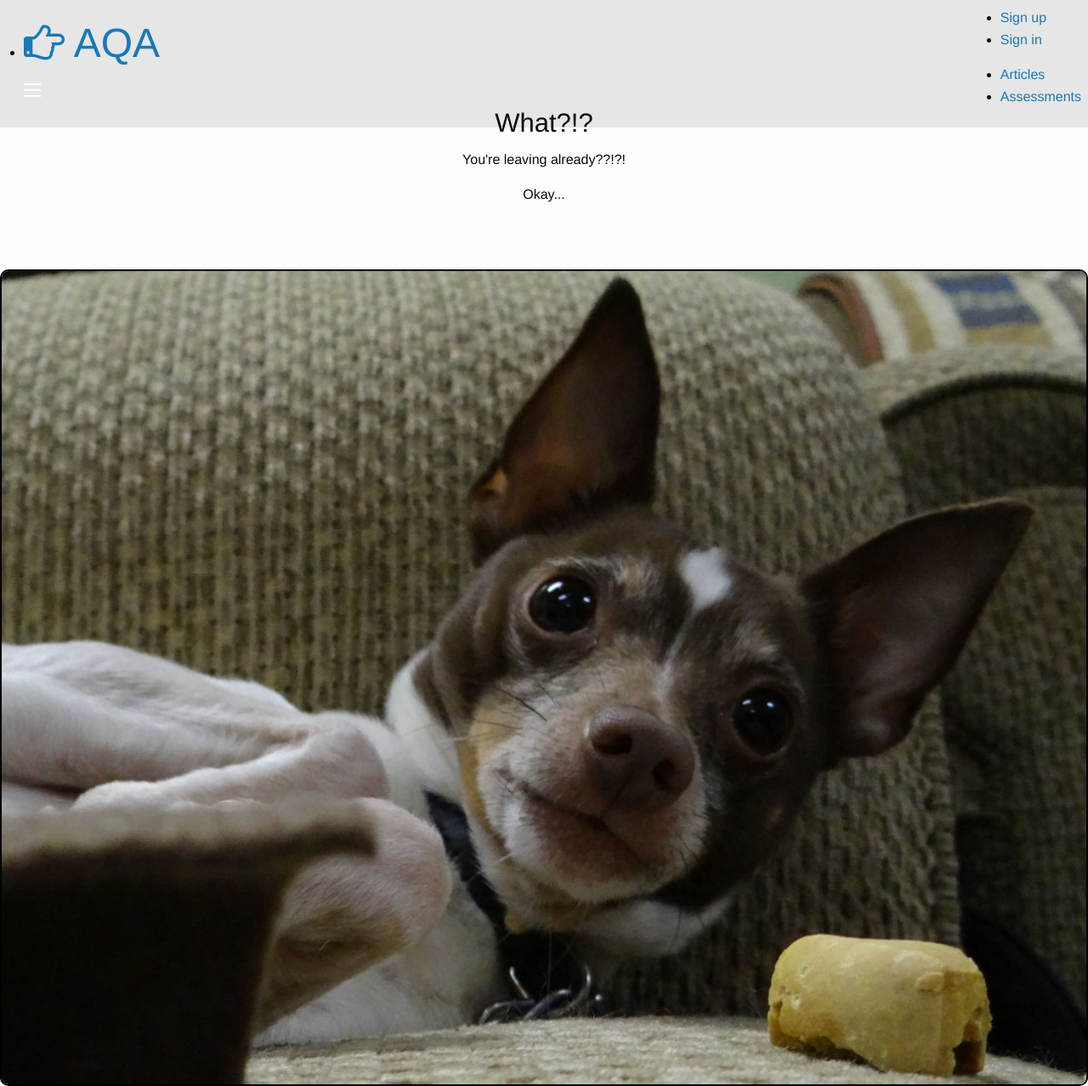
After one commit to briandamaged/django_example, a Django app: template aqa/templates/aqa/session/sign_out.html in a window 1280 px wide. The commit adds this page. Shown: the whole page at 85% size. Run offline with Django 3.2, Linux system fonts and the light colour scheme; the template is opened without the code that fills it, so the values that code supplies are empty; some libraries are stand-ins or nearby versions.

Commit message:
Added sign in / sign out

```diff
--- a/aqa/static/aqa/css/app.css
+++ b/aqa/static/aqa/css/app.css
@@ -12,20 +12,34 @@
 
 #greetings {
   text-align: center;
+}
+
+#greetings p {
+  font-size: 1.2em;
+}
 
 
 
+
+#login-box {
+  position: relative;
+  top: 50%;
+  transform: translateY(-50%);
 }
 
+#byebye {
+  margin-top: 2em;
+}
+
+#byebye-msg {
+  text-align: center;
+}
+
+
 @media only screen and (min-width: 40.063em) {
-  #greetings {
+  #greetings, #byebye-msg {
     position: relative;
     top: 50%;
     transform: translateY(-50%);
   }
 }
-
-
-#greetings p {
-  font-size: 1.2em;
-}
--- a/aqa/templates/aqa/navbar.html
+++ b/aqa/templates/aqa/navbar.html
@@ -9,7 +9,12 @@
 
   <section class="top-bar-section" >
     <ul class="right" >
-      <li><a href="#" >Sign in</a></li>
+      {% if request.user.is_authenticated %}
+        <li><a href="{% url 'sign_out' %}" >Sign out</a></li>
+      {% else %}
+        <li><a href="{% url 'sign_in' %}" >Sign up</a></li>
+        <li><a href="{% url 'sign_in' %}" >Sign in</a></li>
+      {%endif %}
     </ul>
 
     <ul class="left" >
--- /dev/null
+++ b/aqa/templates/aqa/session/sign_out.html
@@ -0,0 +1,27 @@
+{% extends 'aqa/base.html' %}
+{% load staticfiles %}
+
+
+{% block content %}
+  <div id="byebye" class="row" data-equalizer >
+
+    <div class="medium-6 column panel" data-equalizer-watch >
+      <div id="byebye-msg" >
+        <h3>What?!?</h3>
+
+        <p>
+          You're leaving already??!?!
+        </p>
+
+        <p>
+          Okay...
+        </p>
+      </div>
+    </div>
+
+    <div class="medium-6 column" data-equalizer-watch >
+      <img src="{% static 'aqa/images/leaving.jpg' %}" class="rounded-box" />
+    </div>
+
+  </div>
+{% endblock %}
--- a/aqa/templates/aqa/welcome.html
+++ b/aqa/templates/aqa/welcome.html
@@ -15,8 +15,8 @@
     <div id="greetings" >
       <h3>Greetings!</h3>
 
-      <p>Ready to begin?</p>
-      <a href="#" class="button success" >Sign in</a>
+      <p>Ready for class?</p>
+      <a href="{% url "sign_in" %}" class="button success" >Sign in</a>
     </div>
   </div>
   <div class="medium-6 columns" data-equalizer-watch >
--- a/aqa/urls/__init__.py
+++ b/aqa/urls/__init__.py
@@ -1,11 +1,12 @@
 
 from django.conf.urls import url, include
 
-from . import articles
+from . import articles, session
 
 from aqa import views
 
 urlpatterns = [
     url(r'^$', views.index, name='index'),
-    url(r'^articles/', include(articles))
+    url(r'^articles/', include(articles)),
+    url(r'^session/', include(session))
 ]
--- a/aqa_project/settings.py
+++ b/aqa_project/settings.py
@@ -101,3 +101,7 @@ USE_TZ = True
 # https://docs.djangoproject.com/en/1.8/howto/static-files/
 
 STATIC_URL = '/static/'
+
+
+# This is needed by django.contrib.auth
+LOGIN_REDIRECT_URL = '/'
```
Also changed, not shown: aqa/templates/aqa/session/sign_in.html (added, +47 -0 lines), aqa/urls/session.py (added, +17 -0 lines), aqa/static/aqa/images/leaving.jpg (added).
